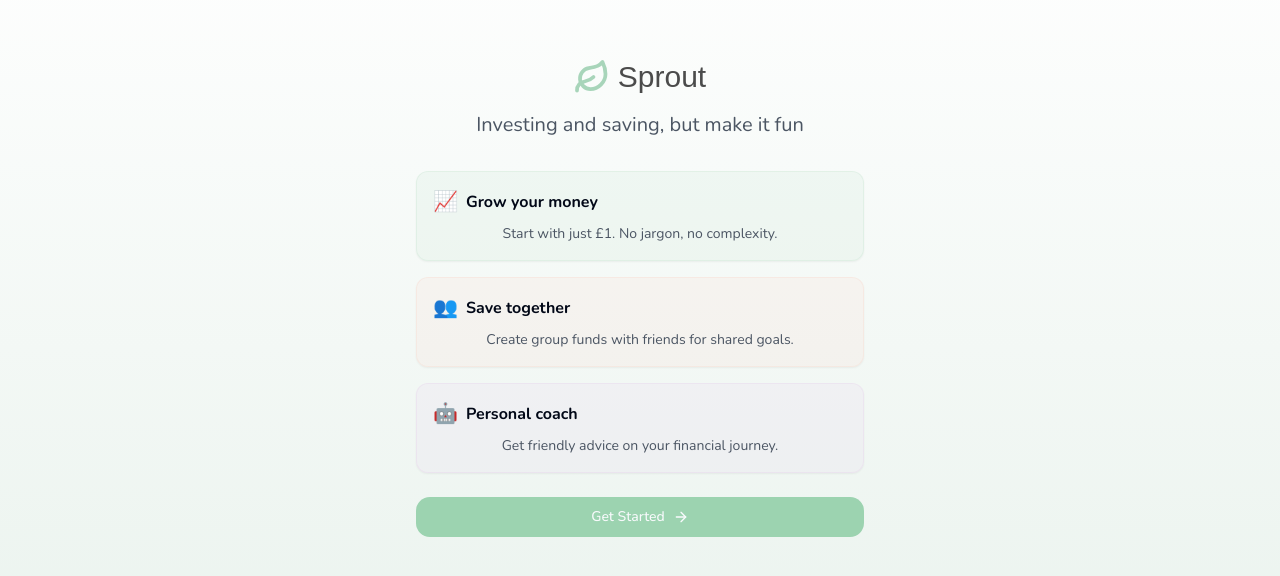
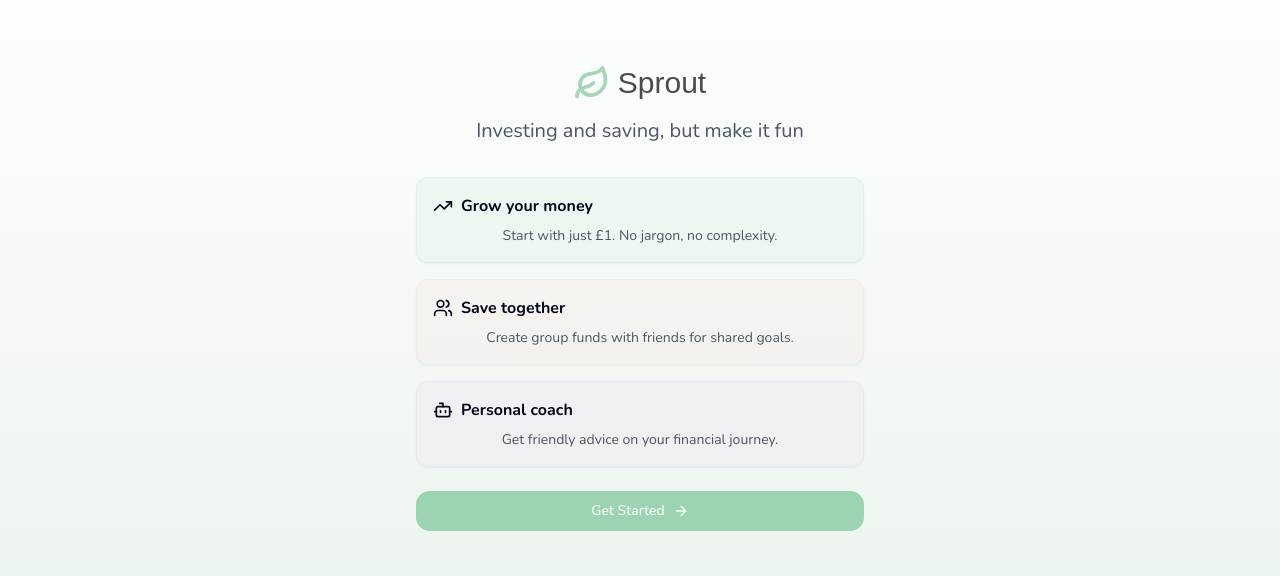
Before and after one commit to LiamBowen/sprout-bloom-mobile, a React (Vite) app: page / in a window 1280 px wide. Shown: the part 102-678 px from the top of the page. Built offline with nearby package versions, Linux system fonts and the light colour scheme.

Commit message:
Refactor: Replace emojis with Lucide icons
Replaced all emojis with corresponding icons from the Lucide React library for a cleaner and more consistent UI.

```diff
--- a/src/pages/Index.tsx
+++ b/src/pages/Index.tsx
@@ -3,7 +3,7 @@ import { useEffect } from "react";
 import { useNavigate } from "react-router-dom";
 import { useApp } from "@/contexts/AppContext";
 import { Button } from "@/components/ui/button";
-import { ArrowRight } from "lucide-react";
+import { ArrowRight, TrendingUp, Users, Bot } from "lucide-react";
 import Logo from "@/components/Logo";
 
 const Index = () => {
@@ -30,7 +30,7 @@ const Index = () => {
           <div className="flex flex-col gap-4">
             <div className="card bg-sprout-green/10 border-sprout-green/20">
               <div className="flex items-center mb-2">
-                <span className="text-xl mr-2">📈</span>
+                <TrendingUp className="w-5 h-5 mr-2" />
                 <h3 className="font-bold">Grow your money</h3>
               </div>
               <p className="text-sm text-gray-600">
@@ -40,7 +40,7 @@ const Index = () => {
 
             <div className="card bg-sprout-pink/10 border-sprout-pink/20">
               <div className="flex items-center mb-2">
-                <span className="text-xl mr-2">👥</span>
+                <Users className="w-5 h-5 mr-2" />
                 <h3 className="font-bold">Save together</h3>
               </div>
               <p className="text-sm text-gray-600">
@@ -50,7 +50,7 @@ const Index = () => {
 
             <div className="card bg-sprout-lavender/10 border-sprout-lavender/20">
               <div className="flex items-center mb-2">
-                <span className="text-xl mr-2">🤖</span>
+                <Bot className="w-5 h-5 mr-2" />
                 <h3 className="font-bold">Personal coach</h3>
               </div>
               <p className="text-sm text-gray-600">
```
